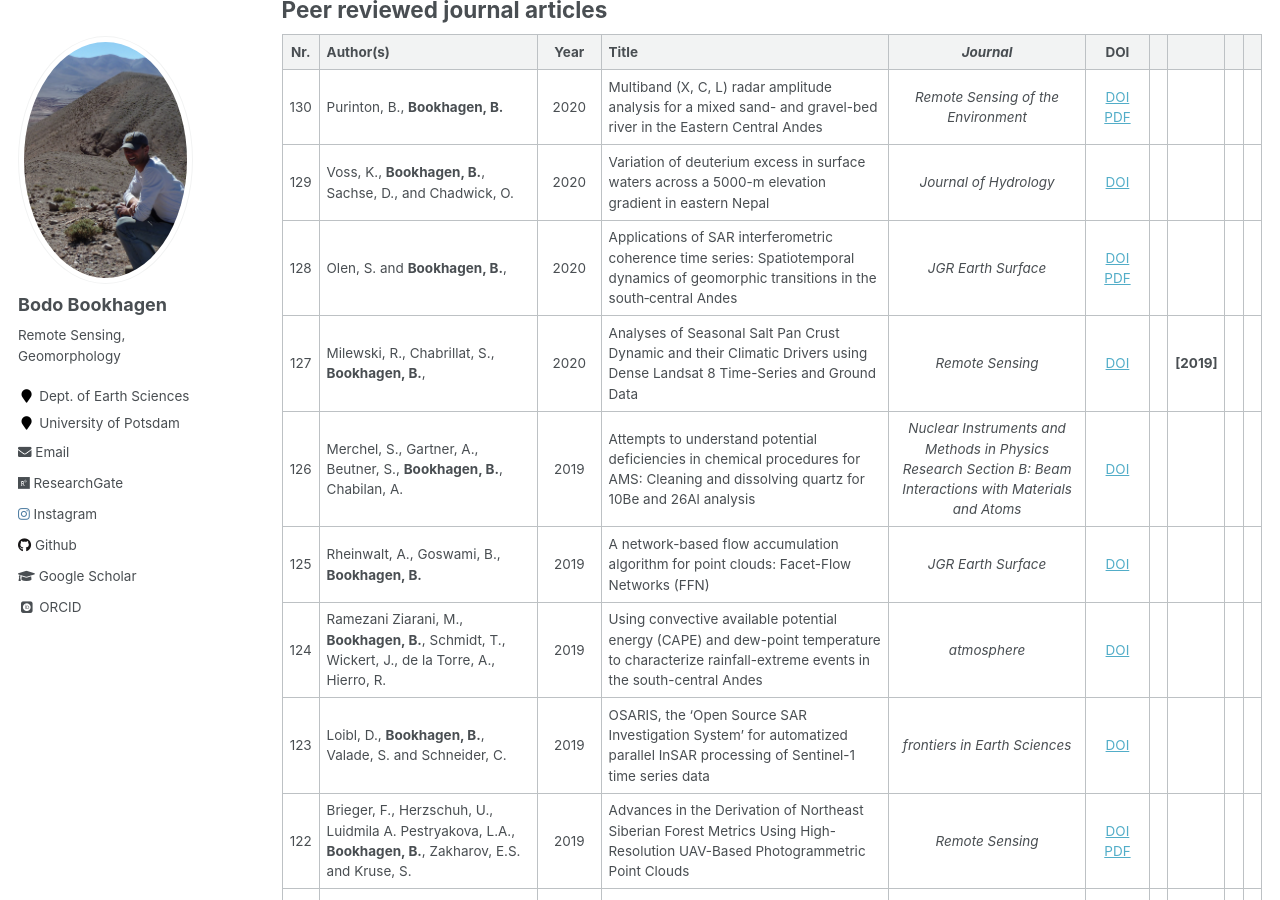
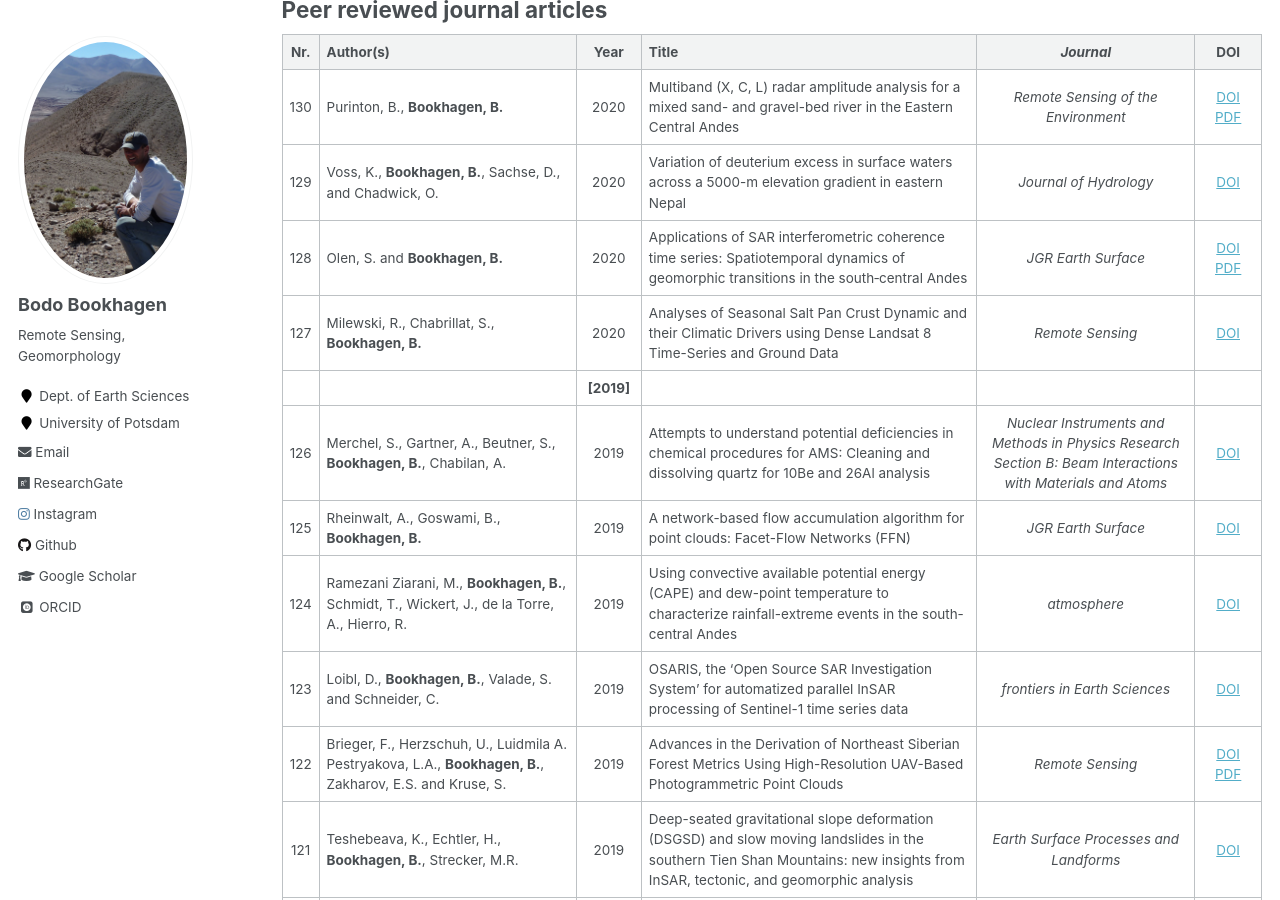
Before and after one commit to BodoBookhagen/BodoBookhagen.github.io, a Jekyll site: the page built from _pages/publications.md, in a window 1280 px wide and 900 px high, scrolled down 1459 px. Built offline with Jekyll 4.4.1, drawn with Linux system fonts in a browser that asks for light colours; some web fonts are replaced.

Commit message:
June-20 2020

```diff
--- a/_pages/publications.md
+++ b/_pages/publications.md
@@ -36,12 +36,13 @@ Nr. | Author(s)
 
 Nr.  | Author(s)                                                                                                                                                                                 |      Year       | Title                                                                                                                                                                                                                         |                                                  _Journal_                                                  |                                                                                         DOI
 :--: | :---------------------------------------------------------------------------------------------------------------------------------------------------------------------------------------- | :-------------: | ----------------------------------------------------------------------------------------------------------------------------------------------------------------------------------------------------------------------------- | :---------------------------------------------------------------------------------------------------------: | :---------------------------------------------------------------------------------------------------------------------------------------------------------------------------------:
-130  | Purinton, B., **Bookhagen, B.**                                                                                                                                                           |      2020       | Multiband (X, C, L) radar amplitude analysis for a mixed sand- and gravel-bed river in the Eastern Central Andes                                                                                                              |                                     _Remote Sensing of the Environment_                                     |                                                                             [DOI](https://doi.org/10.1016/j.rse.2020.111799) [PDF](http://bodobookhagen.github.io/pdf/purinton20_radar_backscatter.pdf)
-129  | Voss, K., **Bookhagen, B.**, Sachse, D., and Chadwick, O.                                                                                                                                 |      2020       | Variation of deuterium excess in surface waters across a 5000-m elevation gradient in eastern Nepal                                                                                                                           |                                           _Journal of Hydrology_                                            |                                                                            [DOI](https://doi.org/10.1016/j.jhydrol.2020.124802)
-128  | Olen, S. and **Bookhagen, B.**,                                                                                                                                                           |      2020       | Applications of SAR interferometric coherence time series: Spatiotemporal dynamics of geomorphic transitions in the south‐central Andes                                                                                       |                                             _JGR Earth Surface_                                             |                              [DOI](https://doi.org/10.1029/2019JF005141) [PDF](https://agupubs.onlinelibrary.wiley.com/doi/epdf/10.1029/2019JF005141)
-127  | Milewski, R., Chabrillat, S., **Bookhagen, B.**,                                                                                                                                          |      2020       | Analyses of Seasonal Salt Pan Crust Dynamic and their Climatic Drivers using Dense Landsat 8 Time-Series and Ground Data                                                                                                      |                                              _Remote Sensing_                                               |                                            [DOI](https://doi.org/10.3390/rs12030474)  |                                                                                                                                                                                           |   **[2019]**    |                                                                                                                                                                                                                               |                                                                                                             |
-126  | Merchel, S., Gartner, A., Beutner, S., **Bookhagen, B.**, Chabilan, A.                                                                                                                    |      2019       | Attempts to understand potential deficiencies in chemical procedures for AMS: Cleaning and dissolving quartz for 10Be and 26Al analysis                                                                                       | _Nuclear Instruments and Methods in Physics Research Section B: Beam Interactions with Materials and Atoms_ |                                                                  [DOI](https://doi.org/10.1016/j.nimb.2019.02.007)
-125  | Rheinwalt, A., Goswami, B., **Bookhagen, B.**                                                                                                                                             |      2019       | A network-based flow accumulation algorithm for point clouds: Facet-Flow Networks (FFN)                                                                                                                                       |                                             _JGR Earth Surface_                                             |                                                                     [DOI](https://doi.org/10.1029/2018JF004827)
+130  | Purinton, B., **Bookhagen, B.** | 2020 | Multiband (X, C, L) radar amplitude analysis for a mixed sand- and gravel-bed river in the Eastern Central Andes | _Remote Sensing of the Environment_ | [DOI](https://doi.org/10.1016/j.rse.2020.111799) [PDF](http://bodobookhagen.github.io/pdf/purinton20_radar_backscatter.pdf)
+129  | Voss, K., **Bookhagen, B.**, Sachse, D., and Chadwick, O. | 2020 | Variation of deuterium excess in surface waters across a 5000-m elevation gradient in eastern Nepal | _Journal of Hydrology_ | [DOI](https://doi.org/10.1016/j.jhydrol.2020.124802)
+128  | Olen, S. and **Bookhagen, B.** | 2020 | Applications of SAR interferometric coherence time series: Spatiotemporal dynamics of geomorphic transitions in the south‐central Andes |  _JGR Earth Surface_ |                              [DOI](https://doi.org/10.1029/2019JF005141) [PDF](https://agupubs.onlinelibrary.wiley.com/doi/epdf/10.1029/2019JF005141)
+127  | Milewski, R., Chabrillat, S., **Bookhagen, B.** | 2020 | Analyses of Seasonal Salt Pan Crust Dynamic and their Climatic Drivers using Dense Landsat 8 Time-Series and Ground Data | _Remote Sensing_ | [DOI](https://doi.org/10.3390/rs12030474)
+| | **[2019]** | | |
+126  | Merchel, S., Gartner, A., Beutner, S., **Bookhagen, B.**, Chabilan, A. |      2019       | Attempts to understand potential deficiencies in chemical procedures for AMS: Cleaning and dissolving quartz for 10Be and 26Al analysis | _Nuclear Instruments and Methods in Physics Research Section B: Beam Interactions with Materials and Atoms_ |                                                                  [DOI](https://doi.org/10.1016/j.nimb.2019.02.007)
+125  | Rheinwalt, A., Goswami, B., **Bookhagen, B.** |      2019       | A network-based flow accumulation algorithm for point clouds: Facet-Flow Networks (FFN) | _JGR Earth Surface_ | [DOI](https://doi.org/10.1029/2018JF004827)
 124  | Ramezani Ziarani, M., **Bookhagen, B.**, Schmidt, T., Wickert, J., de la Torre, A., Hierro, R.                                                                                            |      2019       | Using convective available potential energy (CAPE) and dew-point temperature to characterize rainfall-extreme events in the south-central Andes                                                                               |                                                _atmosphere_                                                 |                                                                    [DOI](https://doi.org/10.3390/atmos10070379)
 123  | Loibl, D., **Bookhagen, B.**, Valade, S. and Schneider, C.                                                                                                                                |      2019       | OSARIS, the 'Open Source SAR Investigation System' for automatized parallel InSAR processing of Sentinel-1 time series data                                                                                                   |                                        _frontiers in Earth Sciences_                                        |                                                                   [DOI](https://doi.org/10.3389/feart.2019.00172)
 122  | Brieger, F., Herzschuh, U., Luidmila A. Pestryakova, L.A., **Bookhagen, B.**, Zakharov, E.S. and Kruse, S.                                                                                |      2019       | Advances in the Derivation of Northeast Siberian Forest Metrics Using High-Resolution UAV-Based Photogrammetric Point Clouds                                                                                                  |                                              _Remote Sensing_                                               |                                           [DOI](https://doi.org/10.3390/rs11121447) [PDF](https://www.mdpi.com/2072-4292/11/12/1447/pdf)
```
